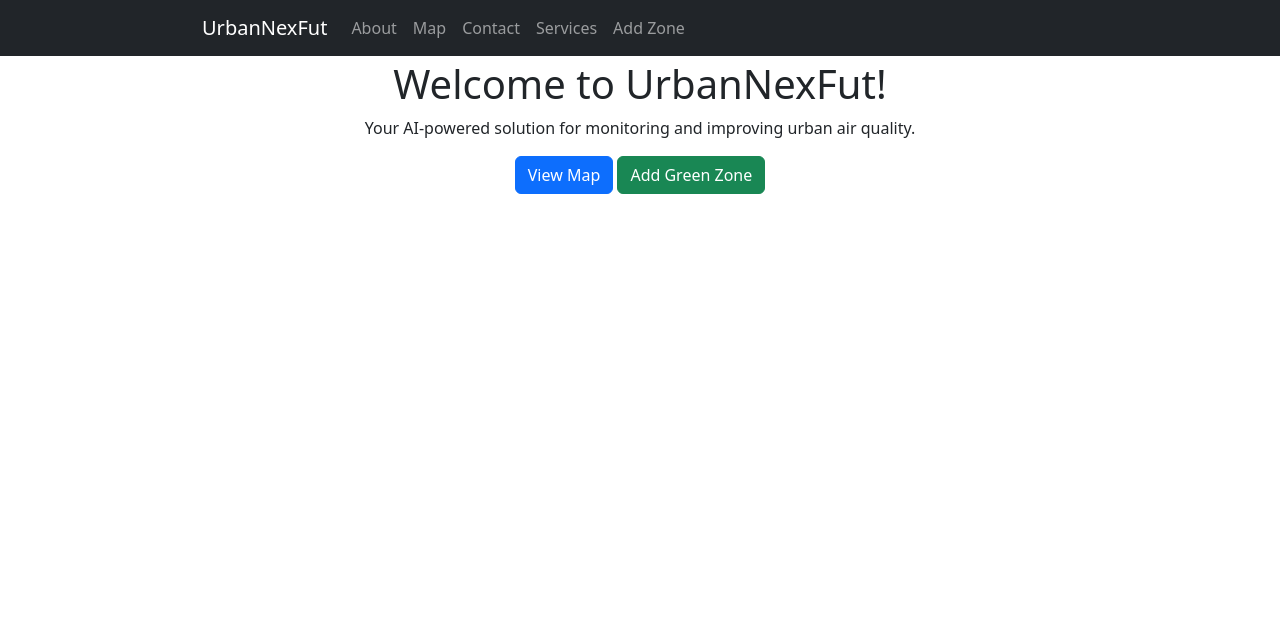
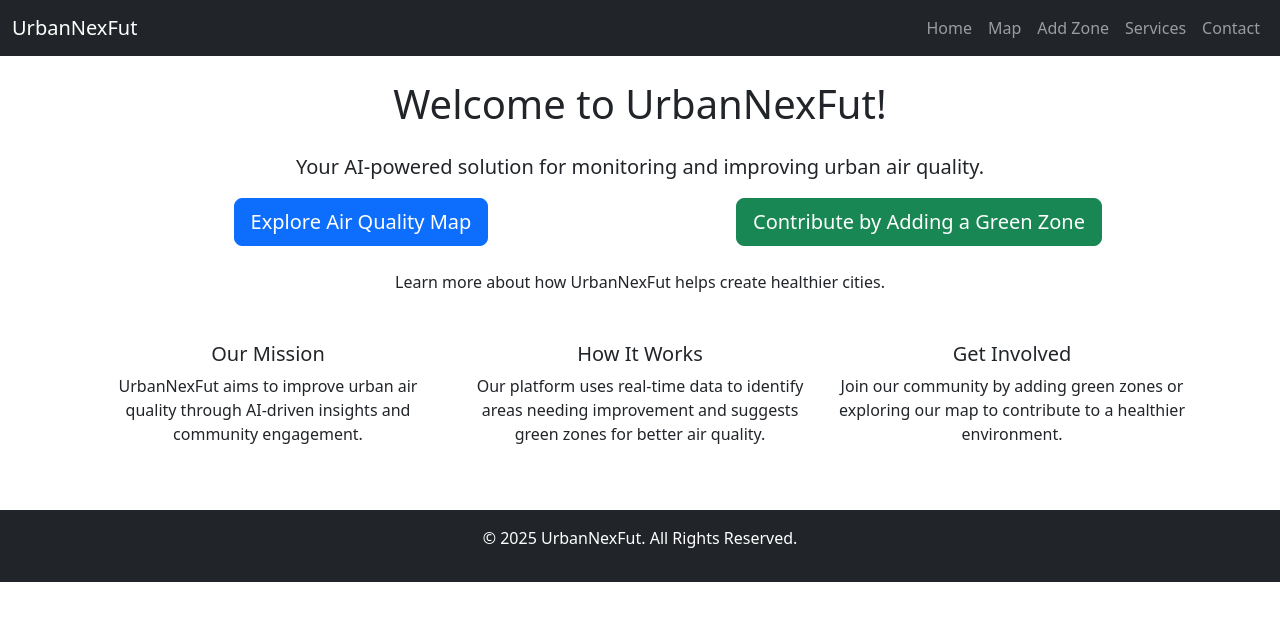
Before and after one commit to Darsh-14/UrbanNexFut, a Flask app: page / in a window 1280 px wide. Shown: the top 621 px of the page. Run offline with Flask 3, Linux system fonts and the light colour scheme.

Commit message:
Revised codes

```diff
--- a/app.py
+++ b/app.py
@@ -1,9 +1,23 @@
 from flask import Flask, render_template, request, redirect, url_for, jsonify
 from flask_sqlalchemy import SQLAlchemy
+from flask_wtf import FlaskForm
+from wtforms import StringField, FloatField, SubmitField
+from wtforms.validators import DataRequired
+import os
+import logging
+
+# Configure logging
+logging.basicConfig(level=logging.INFO)
+logger = logging.getLogger(__name__)
 
 app = Flask(__name__)
-app.config['SQLALCHEMY_DATABASE_URI'] = 'sqlite:///green_zones.db'
+app.config['SECRET_KEY'] = 'your_secret_key_here'  # Replace with a secure secret key
+
+# Database Configuration
+BASE_DIR = os.path.abspath(os.path.dirname(__file__))
+app.config['SQLALCHEMY_DATABASE_URI'] = 'sqlite:///' + os.path.join(BASE_DIR, 'green_zones.db')
 app.config['SQLALCHEMY_TRACK_MODIFICATIONS'] = False
+
 db = SQLAlchemy(app)
 
 # Database Model
@@ -13,58 +27,81 @@ class GreenZone(db.Model):
     lat = db.Column(db.Float, nullable=False)
     lon = db.Column(db.Float, nullable=False)
 
-# Create database
+    def __repr__(self):
+        return f"GreenZone('{self.name}', {self.lat}, {self.lon})"
+
+# Ensure Database is Created
 with app.app_context():
     db.create_all()
+    print("✅ Database initialized!")
+
+# Form for Adding New Green Zones
+class AddZoneForm(FlaskForm):
+    name = StringField('Name', validators=[DataRequired()])
+    lat = FloatField('Latitude', validators=[DataRequired()])
+    lon = FloatField('Longitude', validators=[DataRequired()])
+    submit = SubmitField('Add Zone')
 
 # Home Page
 @app.route('/')
 def home():
     return render_template('home.html')
 
-# About Page
 @app.route('/about')
 def about():
     return render_template('about.html')
+
+@app.route('/services')
+def services():
+    return render_template('services.html')
+
+@app.route('/contact')
+def contact():
+    return render_template('contact.html')
 
 # Map Page
 @app.route('/map')
 def map():
     return render_template('map.html')
 
-# Services Page
-@app.route('/services')
-def services():
-    return render_template('services.html')
+# Add New Green Zone Form
+@app.route('/add-zone', methods=['GET', 'POST'])
+def add_zone():
+    form = AddZoneForm()
+    if form.validate_on_submit():
+        try:
+            new_zone = GreenZone(name=form.name.data, lat=form.lat.data, lon=form.lon.data)
+            db.session.add(new_zone)
+            db.session.commit()
+            logger.info(f"✅ Added Green Zone: {form.name.data} ({form.lat.data}, {form.lon.data})")
+            return redirect(url_for('map'))
+        except Exception as e:
+            db.session.rollback()
+            logger.error(f"❌ Error adding zone: {e}")
+            return "Error adding zone. Please try again."
 
-# Contact Page
-@app.route('/contact')
-def contact():
-    return render_template('contact.html')
+    return render_template('add_zone.html', form=form)
 
-# Form Page to Add New Green Zone
-@app.route('/add-zone')
-def add_zone():
-    return render_template('add_zone.html')
-
-# Handle Form Submission (Add New Zone)
-@app.route('/submit-zone', methods=['POST'])
-def submit_zone():
-    name = request.form['name']
-    lat = float(request.form['lat'])
-    lon = float(request.form['lon'])
-
-    new_zone = GreenZone(name=name, lat=lat, lon=lon)
-    db.session.add(new_zone)
-    db.session.commit()
-
-    return redirect(url_for('map'))
-
-# API to Fetch Green Zones (For Map)
+# API to Fetch Green Zones
 @app.route('/green-zones')
 def green_zones():
-    zones = GreenZone.query.all()
-    return jsonify([{"name": zone.name, "lat": zone.lat, "lon": zone.lon} for zone in zones])
+    try:
+        zones = GreenZone.query.all()
+        data = [{"name": zone.name, "lat": zone.lat, "lon": zone.lon} for zone in zones]
+        logger.info("✅ /green-zones API called. Data:", data)
+        return jsonify(data)
+    except Exception as e:
+        logger.error(f"❌ Error fetching green zones: {e}")
+        return jsonify({"error": "Failed to fetch green zones"}), 500
+
+# Custom Error Handlers
+@app.errorhandler(404)
+def page_not_found(e):
+    return render_template('404.html'), 404
+
+@app.errorhandler(500)
+def internal_server_error(e):
+    return render_template('500.html'), 500
 
 if __name__ == '__main__':
-    app.run(debug=True, port=8080)
+    app.run(debug=True, host='0.0.0.0', port=8080)
--- a/templates/base.html
+++ b/templates/base.html
@@ -4,45 +4,38 @@
     <meta charset="UTF-8">
     <meta name="viewport" content="width=device-width, initial-scale=1.0">
     <title>{% block title %}UrbanNexFut{% endblock %}</title>
-    <!-- Bootstrap CSS -->
-    <link href="https://cdn.jsdelivr.net/npm/bootstrap@5.3.0/dist/css/bootstrap.min.css" rel="stylesheet">
-    <!-- Leaflet CSS (Must be in <head>) -->
-<link rel="stylesheet" href="https://unpkg.com/leaflet/dist/leaflet.css" />
-
-    <!-- Custom Styles -->
-    <style>
-        body { padding-top: 60px; }
-        .container { max-width: 900px; }
-    </style>
+    <link rel="stylesheet" href="https://cdn.jsdelivr.net/npm/bootstrap@5.3.0/dist/css/bootstrap.min.css">
+    <link rel="stylesheet" href="{{ url_for('static', filename='css/style.css') }}">
 </head>
-<!-- Leaflet JS (Must be before </body>) -->
-<script src="https://unpkg.com/leaflet/dist/leaflet.js"></script>
 <body>
-    <!-- Navbar -->
-    <nav class="navbar navbar-expand-lg navbar-dark bg-dark fixed-top">
-        <div class="container">
+    <nav class="navbar navbar-expand-lg navbar-dark bg-dark">
+        <div class="container-fluid">
             <a class="navbar-brand" href="/">UrbanNexFut</a>
             <button class="navbar-toggler" type="button" data-bs-toggle="collapse" data-bs-target="#navbarNav">
                 <span class="navbar-toggler-icon"></span>
             </button>
             <div class="collapse navbar-collapse" id="navbarNav">
-                <ul class="navbar-nav">
-                    <li class="nav-item"><a class="nav-link" href="/about">About</a></li>
+                <ul class="navbar-nav ms-auto">
+                    <li class="nav-item"><a class="nav-link" href="/">Home</a></li>
                     <li class="nav-item"><a class="nav-link" href="/map">Map</a></li>
+                    <li class="nav-item"><a class="nav-link" href="/add-zone">Add Zone</a></li>
+                    <li class="nav-item"><a class="nav-link" href="/services">Services</a></li>
                     <li class="nav-item"><a class="nav-link" href="/contact">Contact</a></li>
-                    <li class="nav-item"><a class="nav-link" href="/services">Services</a></li>
-                    <li class="nav-item"><a class="nav-link" href="/add-zone">Add Zone</a></li>
                 </ul>
             </div>
         </div>
     </nav>
 
-    <!-- Main Content -->
-    <div class="container">
-        {% block content %}{% endblock %}
-    </div>
+    </nav>
 
-    <!-- Bootstrap JS -->
+    <div class="container mt-4">{% block content %}{% endblock %}</div>
+
+    <footer class="bg-dark text-white text-center py-3 mt-5">
+        <p>&copy; 2025 UrbanNexFut. All Rights Reserved.</p>
+    </footer>
+
     <script src="https://cdn.jsdelivr.net/npm/bootstrap@5.3.0/dist/js/bootstrap.bundle.min.js"></script>
+    <script src="{{ url_for('static', filename='js/script.js') }}"></script>
+    {% block scripts %}{% endblock %}
 </body>
 </html>
--- a/templates/home.html
+++ b/templates/home.html
@@ -4,9 +4,33 @@
 
 {% block content %}
     <div class="container text-center">
-        <h1>Welcome to UrbanNexFut!</h1>
-        <p>Your AI-powered solution for monitoring and improving urban air quality.</p>
-        <a href="/map" class="btn btn-primary">View Map</a>
-        <a href="/add-zone" class="btn btn-success">Add Green Zone</a>
+        <h1 class="mb-4">Welcome to UrbanNexFut!</h1>
+        <p class="lead">Your AI-powered solution for monitoring and improving urban air quality.</p>
+
+        <div class="row justify-content-center">
+            <div class="col-md-6">
+                <a href="/map" class="btn btn-primary btn-lg">Explore Air Quality Map</a>
+            </div>
+            <div class="col-md-6">
+                <a href="/add-zone" class="btn btn-success btn-lg">Contribute by Adding a Green Zone</a>
+            </div>
+        </div>
+
+        <p class="mt-4">Learn more about how UrbanNexFut helps create healthier cities.</p>
+
+        <div class="row mt-5">
+            <div class="col-md-4">
+                <h5>Our Mission</h5>
+                <p>UrbanNexFut aims to improve urban air quality through AI-driven insights and community engagement.</p>
+            </div>
+            <div class="col-md-4">
+                <h5>How It Works</h5>
+                <p>Our platform uses real-time data to identify areas needing improvement and suggests green zones for better air quality.</p>
+            </div>
+            <div class="col-md-4">
+                <h5>Get Involved</h5>
+                <p>Join our community by adding green zones or exploring our map to contribute to a healthier environment.</p>
+            </div>
+        </div>
     </div>
 {% endblock %}
```
Also changed, not shown: add_data.py (added, +11 -0 lines), templates/add_zone.html (+11 -9 lines), templates/map.html (+59 -92 lines), templates/static/map.css (added, +19 -0 lines), templates/static/map.js (added, +65 -0 lines), templates/static/style.css (added, +61 -0 lines), green_zones.db (added).
